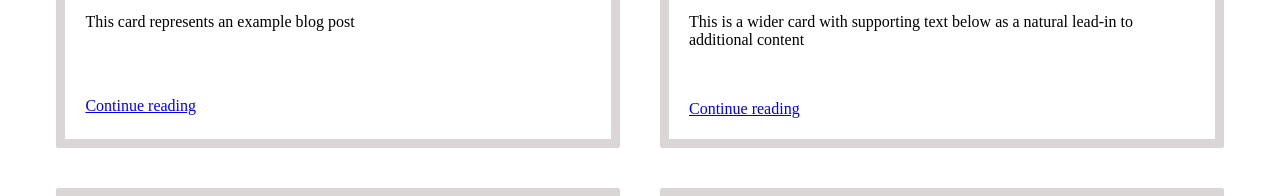
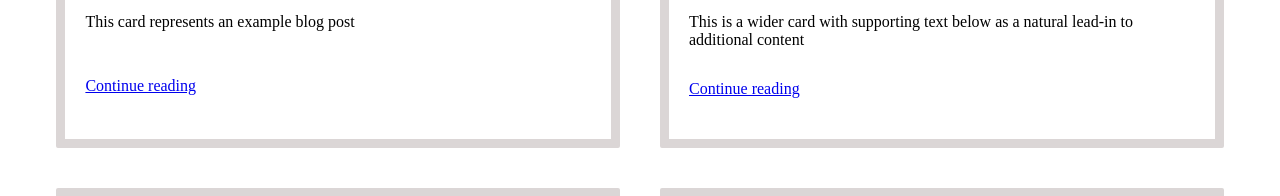
Before and after one commit to Vincekdinh/Blog-Title-Project, a plain HTML site: page index.html in a window 1280 px wide. Shown: the part 253-449 px from the top of the page. Drawn offline with Linux system fonts and the light colour scheme.

Commit message:
Add files via upload

```diff
--- a/style.css
+++ b/style.css
@@ -79,12 +79,12 @@ body {
 
 #box-1 a, #box-3 a, #box-5 a{
     position: relative;
-    top: 50px;
+    top: 30px;
 }
 
 #box-2 a, #box-4 a, #box-6 a{
     position: relative;
-    top: 35px;
+    top: 15px;
 }
 
 #subscribe {
```
